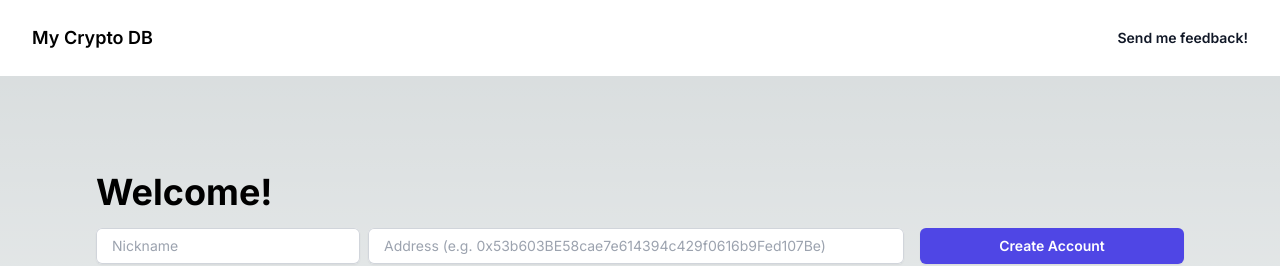
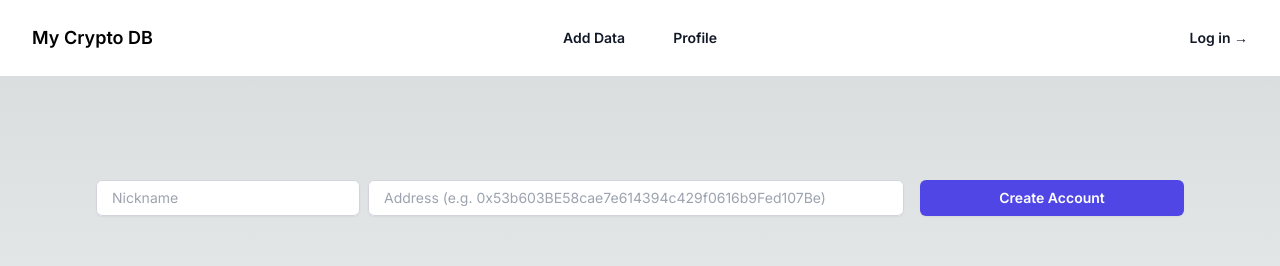
Before and after one commit to ArshaanB/wallet-base, a Next.js app: page / in a window 1280 px wide. Shown: the top 266 px of the page. Built offline with nearby package versions, Linux system fonts and the light colour scheme; no server answers; the database is empty.

Commit message:
Added nav items and added back mobile menu and removed Welcome text and replaced Feedback with Log In

```diff
--- a/app/components/header/header.tsx
+++ b/app/components/header/header.tsx
@@ -1,11 +1,38 @@
 "use client";
+
+import { Fragment, useState } from "react";
+import { Dialog, Disclosure, Popover, Transition } from "@headlessui/react";
+import {
+  ArrowPathIcon,
+  Bars3Icon,
+  ChartPieIcon,
+  CursorArrowRaysIcon,
+  FingerPrintIcon,
+  SquaresPlusIcon,
+  XMarkIcon
+} from "@heroicons/react/24/outline";
+import {
+  ChevronDownIcon,
+  PhoneIcon,
+  PlayCircleIcon
+} from "@heroicons/react/20/solid";
 
 /**
  * Tailwind UI: https://tailwindui.com/components/marketing/elements/headers
  * Option 1
  */
 
+const callsToAction = [
+  { name: "Watch demo", href: "#", icon: PlayCircleIcon },
+  { name: "Contact sales", href: "#", icon: PhoneIcon }
+];
+
+function classNames(...classes: string[]) {
+  return classes.filter(Boolean).join(" ");
+}
+
 export default function Header() {
+  const [mobileMenuOpen, setMobileMenuOpen] = useState(false);
   return (
     <header className="bg-white">
       <nav
@@ -18,15 +45,94 @@
             My Crypto DB
           </a>
         </div>
+        <div className="flex lg:hidden">
+          <button
+            type="button"
+            className="-m-2.5 inline-flex items-center justify-center rounded-md p-2.5 text-gray-700"
+            onClick={() => setMobileMenuOpen(true)}
+          >
+            <span className="sr-only">Open main menu</span>
+            <Bars3Icon className="h-6 w-6" aria-hidden="true" />
+          </button>
+        </div>
+        <Popover.Group className="hidden lg:flex lg:gap-x-12">
+          <a href="#" className="text-sm font-semibold leading-6 text-gray-900">
+            Add Data
+          </a>
+          <a href="#" className="text-sm font-semibold leading-6 text-gray-900">
+            Profile
+          </a>
+          {/* <a href="#" className="text-sm font-semibold leading-6 text-gray-900">
+            Company
+          </a> */}
+        </Popover.Group>
         <div className="hidden lg:flex lg:flex-1 lg:justify-end">
-          <a
-            href="mailto:arshaan.bhimani@gmail.com"
-            className="text-sm font-semibold leading-6 text-gray-900"
-          >
-            Send me feedback!
+          <a href="#" className="text-sm font-semibold leading-6 text-gray-900">
+            Log in <span aria-hidden="true">&rarr;</span>
           </a>
         </div>
       </nav>
+      <Dialog
+        as="div"
+        className="lg:hidden"
+        open={mobileMenuOpen}
+        onClose={setMobileMenuOpen}
+      >
+        <div className="fixed inset-0 z-10" />
+        <Dialog.Panel className="fixed inset-y-0 right-0 z-10 w-full overflow-y-auto bg-white px-6 py-6 sm:max-w-sm sm:ring-1 sm:ring-gray-900/10">
+          <div className="flex items-center justify-between">
+            <a href="#" className="-m-1.5 p-1.5 text-lg font-semibold">
+              My Crypto DB
+              <span className="sr-only">My Crypto DB</span>
+              {/* <img
+                className="h-8 w-auto"
+                src="https://tailwindui.com/img/logos/mark.svg?color=indigo&shade=600"
+                alt=""
+              /> */}
+            </a>
+            <button
+              type="button"
+              className="-m-2.5 rounded-md p-2.5 text-gray-700"
+              onClick={() => setMobileMenuOpen(false)}
+            >
+              <span className="sr-only">Close menu</span>
+              <XMarkIcon className="h-6 w-6" aria-hidden="true" />
+            </button>
+          </div>
+          <div className="mt-6 flow-root">
+            <div className="-my-6 divide-y divide-gray-500/10">
+              <div className="space-y-2 py-6">
+                <a
+                  href="#"
+                  className="-mx-3 block rounded-lg px-3 py-2 text-base font-semibold leading-7 text-gray-900 hover:bg-gray-50"
+                >
+                  Add Data
+                </a>
+                <a
+                  href="#"
+                  className="-mx-3 block rounded-lg px-3 py-2 text-base font-semibold leading-7 text-gray-900 hover:bg-gray-50"
+                >
+                  Profile
+                </a>
+                {/* <a
+                  href="#"
+                  className="-mx-3 block rounded-lg px-3 py-2 text-base font-semibold leading-7 text-gray-900 hover:bg-gray-50"
+                >
+                  Company
+                </a> */}
+              </div>
+              <div className="py-6">
+                <a
+                  href="#"
+                  className="-mx-3 block rounded-lg px-3 py-2.5 text-base font-semibold leading-7 text-gray-900 hover:bg-gray-50"
+                >
+                  Log in
+                </a>
+              </div>
+            </div>
+          </div>
+        </Dialog.Panel>
+      </Dialog>
     </header>
   );
 }
--- a/app/page.tsx
+++ b/app/page.tsx
@@ -17,7 +17,6 @@
       {/* Consider: flex flex-col items-center justify-between */}
       <main className="min-h-screen p-24">
         <div className="mb-12">
-          <h1 className="text-4xl font-bold mb-2">Welcome!</h1>
           <div className="flex items-end">
             <div className="w-1/4 pr-2">
               <div className="mt-2">
```
Also changed, not shown: 1 other file (tests, documents, lock files or other folders).
